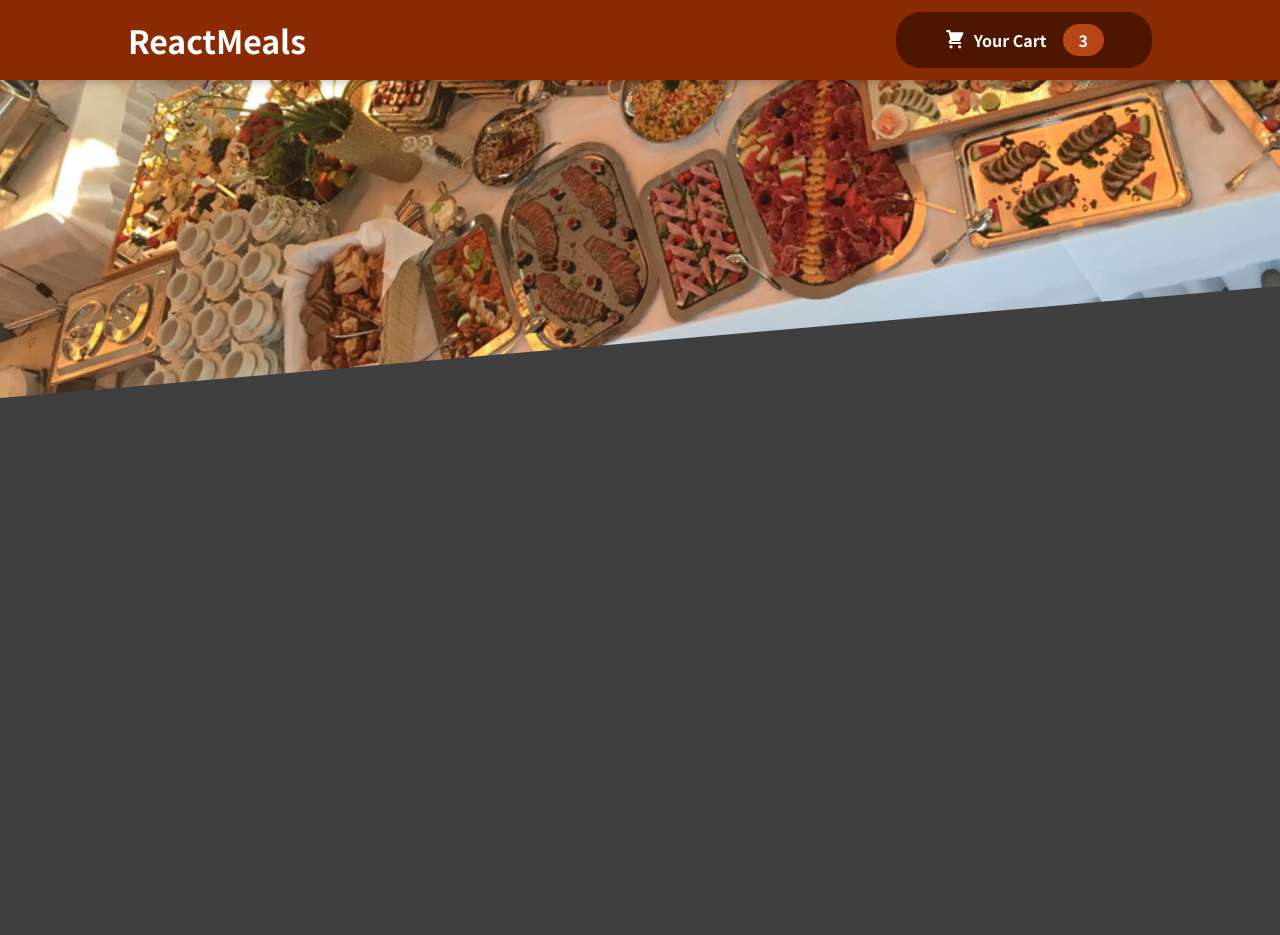
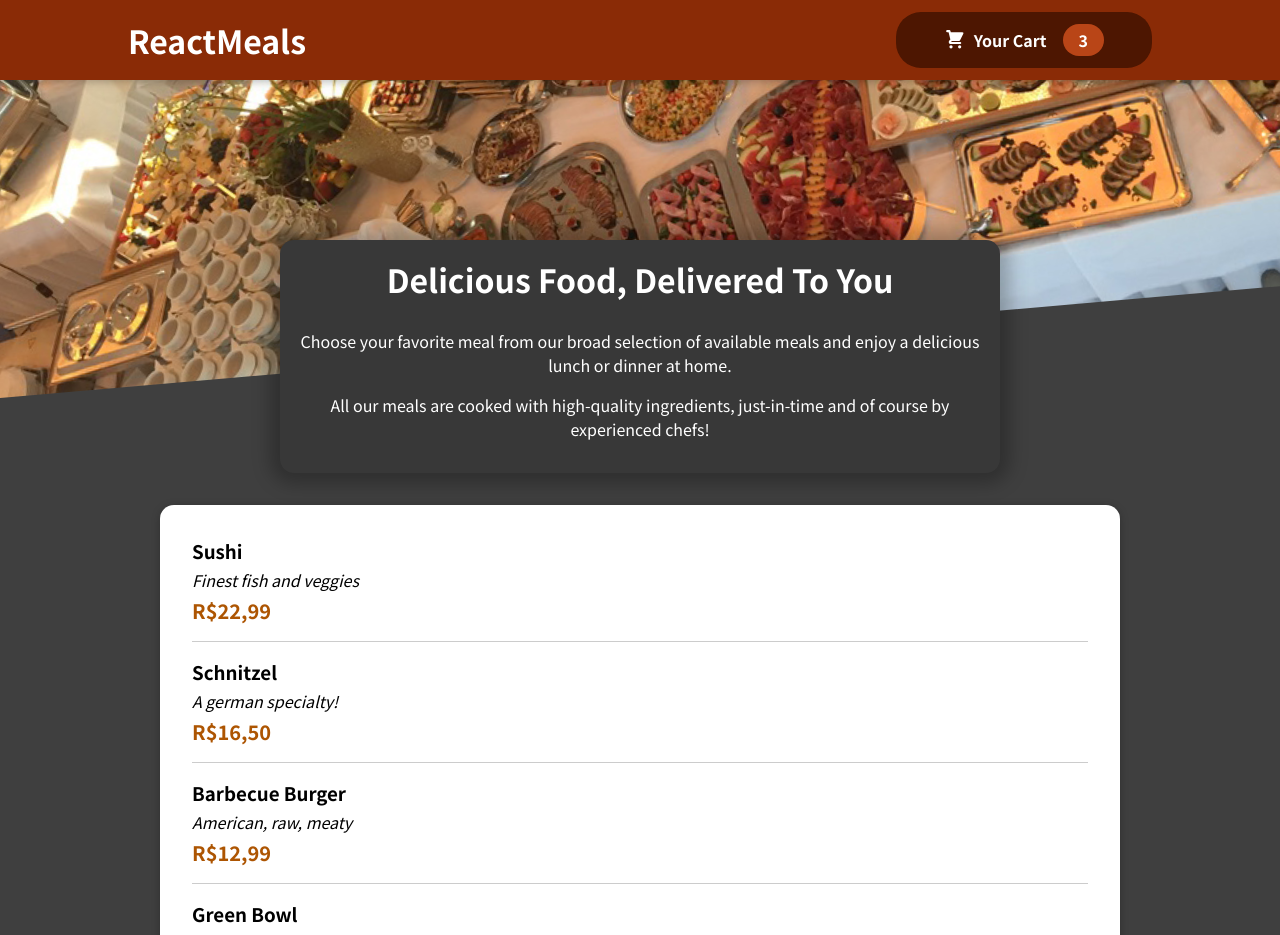
Before and after one commit to AndreLacerda8/learning_reactjs05, a React (Create React App) app: page / in a window 1280 px wide. Shown: the top 935 px of the page. Before the commit the page ends 800 px from the top, so only its background shows below. Built offline with nearby package versions, Linux system fonts and the light colour scheme.

Commit message:
create Meals components

```diff
--- a/src/App.js
+++ b/src/App.jsx
@@ -1,9 +1,13 @@
 import { Header } from './components/Layout/Header'
+import { Meals } from './components/Meals/Meals'
 
 function App() {
   return (
     <>
       <Header />
+      <main>
+        <Meals />
+      </main>
     </>
   );
 }
--- /dev/null
+++ b/src/components/Meals/AvailableMeals.jsx
@@ -0,0 +1,44 @@
+import { Card } from '../UI/Card'
+import styles from './AvailableMeals.module.css'
+import { MealItem } from './MealItem/MealItem'
+
+const DUMMY_MEALS = [
+  {
+    id: 'm1',
+    name: 'Sushi',
+    description: 'Finest fish and veggies',
+    price: 22.99,
+  },
+  {
+    id: 'm2',
+    name: 'Schnitzel',
+    description: 'A german specialty!',
+    price: 16.5,
+  },
+  {
+    id: 'm3',
+    name: 'Barbecue Burger',
+    description: 'American, raw, meaty',
+    price: 12.99,
+  },
+  {
+    id: 'm4',
+    name: 'Green Bowl',
+    description: 'Healthy...and green...',
+    price: 18.99,
+  },
+];
+
+export function AvailableMeals(){
+  const mealsList = DUMMY_MEALS.map(meal => <MealItem key={meal.id} name={meal.name} description={meal.description} price={meal.price} />)
+
+  return (
+    <section className={styles.meals}>
+      <Card>
+        <ul>
+          {mealsList}
+        </ul>
+      </Card>
+    </section>
+  )
+}
--- /dev/null
+++ b/src/components/Meals/AvailableMeals.module.css
@@ -0,0 +1,24 @@
+.meals {
+  max-width: 60rem;
+  width: 90%;
+  margin: 2rem auto;
+  animation: meals-appear 1s ease-out forwards;
+}
+
+.meals ul {
+  list-style: none;
+  margin: 0;
+  padding: 0;
+}
+
+@keyframes meals-appear {
+  from {
+    opacity: 0;
+    transform: translateY(3rem);
+  }
+
+  to {
+    opacity: 1;
+    transform: translateY(0);
+  }
+}
--- /dev/null
+++ b/src/components/Meals/MealItem/MealItem.jsx
@@ -0,0 +1,18 @@
+import styles from './MealItem.module.css'
+
+export function MealItem(props){
+  const price = `R$${props.price.toFixed(2).replace('.', ',')}`
+
+  return (
+    <li className={styles.meal}>
+      <div>
+        <h3>{props.name}</h3>
+        <div className={styles.description}>{props.description}</div>
+        <div className={styles.price}>{price}</div>
+      </div>
+      <div>
+
+      </div>
+    </li>
+  )
+}
--- /dev/null
+++ b/src/components/Meals/MealItem/MealItem.module.css
@@ -0,0 +1,22 @@
+.meal {
+  display: flex;
+  justify-content: space-between;
+  margin: 1rem;
+  padding-bottom: 1rem;
+  border-bottom: 1px solid #ccc;
+}
+
+.meal h3 {
+  margin: 0 0 0.25rem 0;
+}
+
+.description {
+  font-style: italic;
+}
+
+.price {
+  margin-top: 0.25rem;
+  font-weight: bold;
+  color: #ad5502;
+  font-size: 1.25rem;
+}
--- /dev/null
+++ b/src/components/Meals/Meals.jsx
@@ -0,0 +1,11 @@
+import { AvailableMeals } from './AvailableMeals'
+import { MealsSummary } from './MealsSummary'
+
+export function Meals(){
+  return (
+    <>
+      <MealsSummary />
+      <AvailableMeals />
+    </>
+  )
+}
--- /dev/null
+++ b/src/components/Meals/MealsSummary.jsx
@@ -0,0 +1,17 @@
+import styles from './MealsSummary.module.css';
+
+export function MealsSummary(){
+  return (
+    <section className={styles.summary}>
+      <h2>Delicious Food, Delivered To You</h2>
+      <p>
+        Choose your favorite meal from our broad selection of available meals
+        and enjoy a delicious lunch or dinner at home.
+      </p>
+      <p>
+        All our meals are cooked with high-quality ingredients, just-in-time and
+        of course by experienced chefs!
+      </p>
+    </section>
+  )
+}
--- /dev/null
+++ b/src/components/Meals/MealsSummary.module.css
@@ -0,0 +1,18 @@
+.summary {
+  text-align: center;
+  max-width: 45rem;
+  width: 90%;
+  margin: auto;
+  margin-top: -10rem;
+  position: relative;
+  background-color: #383838;
+  color: white;
+  border-radius: 14px;
+  padding: 1rem;
+  box-shadow: 0 1px 18px 10px rgba(0, 0, 0, 0.25);
+}
+
+.summary h2 {
+  font-size: 2rem;
+  margin-top: 0;
+}
--- /dev/null
+++ b/src/components/UI/Card.jsx
@@ -0,0 +1,9 @@
+import styles from './Card.module.css'
+
+export function Card(props){
+  return (
+    <div className={styles.card}>
+      {props.children}
+    </div>
+  )
+}
--- /dev/null
+++ b/src/components/UI/Card.module.css
@@ -0,0 +1,6 @@
+.card {
+  padding: 1rem;
+  box-shadow: 0 2px 8px rgba(0, 0, 0, 0.25);
+  border-radius: 14px;
+  background-color: white;
+}
--- a/src/index.js
+++ b/src/index.js
@@ -1,6 +1,6 @@
 import ReactDOM from 'react-dom';
 
 import './index.css';
-import App from './App';
+import App from './App.jsx';
 
 ReactDOM.render(<App />, document.getElementById('root'));
```
Also changed, not shown: src/components/Meals/MealItem/MealItemForm.jsx (added), 1 other file (tests, documents, lock files or other folders).
